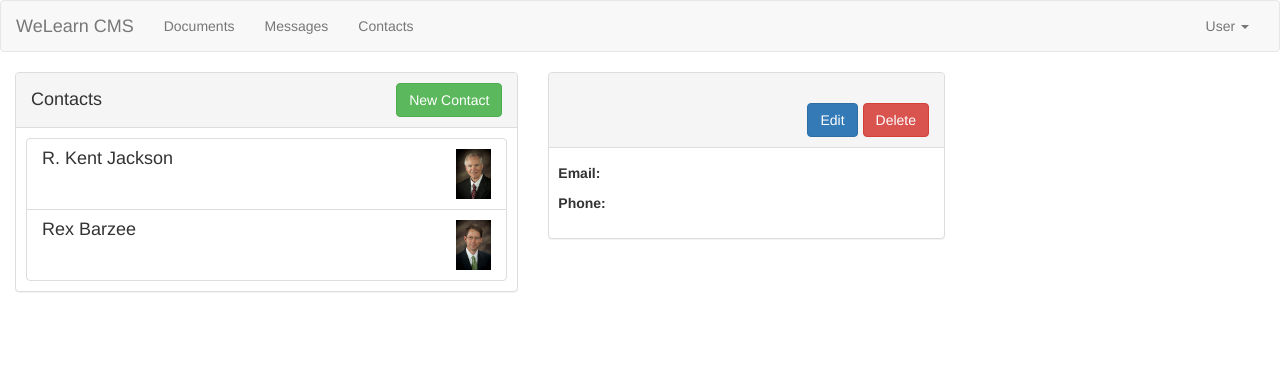
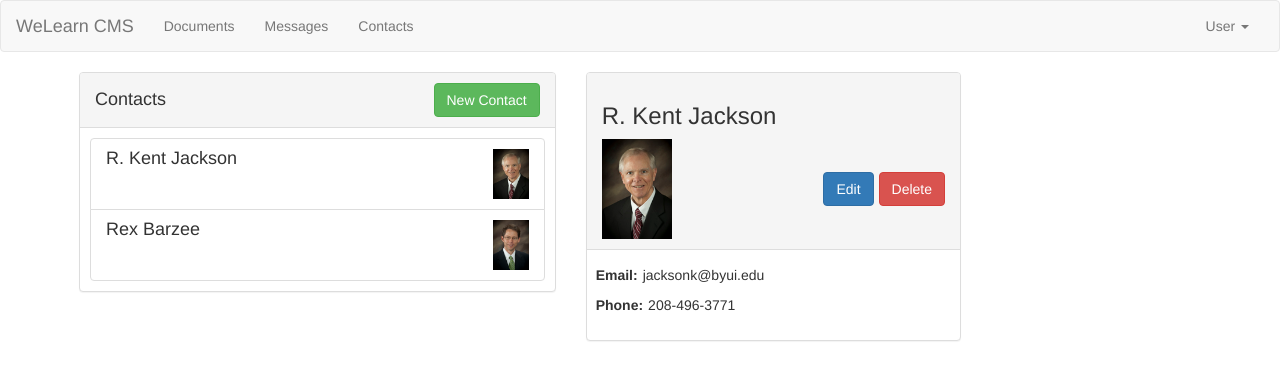
Before and after one commit to MarcusBYUI/W02-Assignment, an Angular app: page / in a window 1280 px wide. Shown: the top 380 px of the page. Built offline with nearby package versions, Linux system fonts and the light colour scheme.

Commit message:
margin to body

```diff
--- a/src/app/contacts/contact-detail/contact-detail.component.html
+++ b/src/app/contacts/contact-detail/contact-detail.component.html
@@ -1,9 +1,14 @@
 <div class="panel panel-default">
   <div class="panel-heading">
-    <h3></h3>
+    <h3>{{ contact.name }}</h3>
 
     <div class="panel-header">
-      <img [src]="" alt="" class="img-responsive" style="max-height: 100px" />
+      <img
+        [src]="contact.imageUrl"
+        alt="{{ contact.name }}"
+        class="img-responsive"
+        style="max-height: 100px"
+      />
       <div class="button-container">
         <button class="btn btn-primary">Edit</button>
         <button class="btn btn-danger">Delete</button>
@@ -13,11 +18,11 @@
   <div class="row panel-body">
     <div>
       <p>Email:</p>
-      <span></span>
+      <span>{{ contact.email }}</span>
     </div>
     <div>
       <p>Phone:</p>
-      <span></span>
+      <span>{{ contact.phone }}</span>
     </div>
   </div>
 </div>
--- a/src/app/contacts/contacts.component.css
+++ b/src/app/contacts/contacts.component.css
@@ -1,4 +1,4 @@
 .margin {
   display: block;
-  margin: 0 auto;
+  margin: 0 0 0 5%;
 }
```
